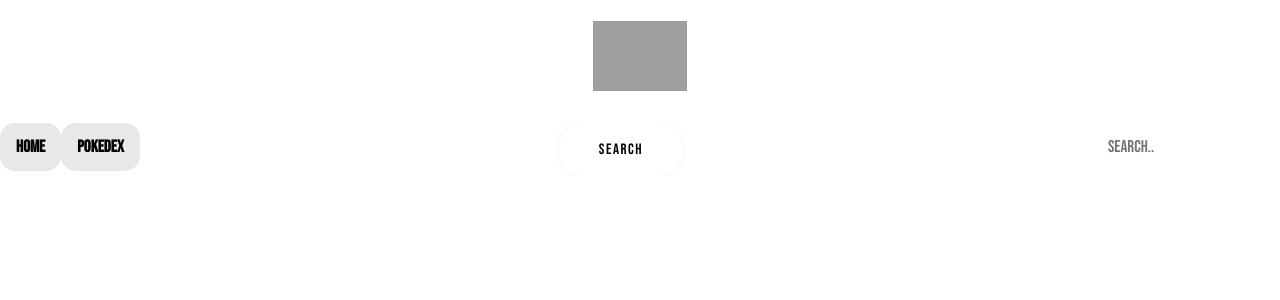
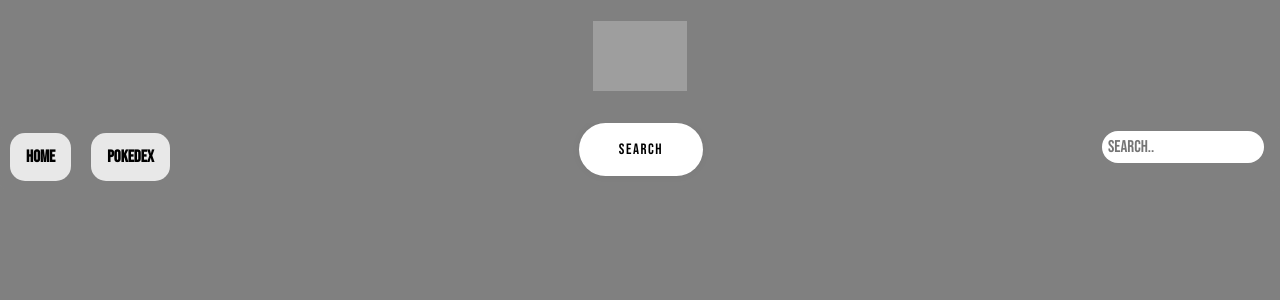
Before and after one commit to stiles667/Pokemon, a React (Create React App) app in the folder my-project/: page / in a window 1280 px wide. Shown: the top 300 px of the page. Built offline with nearby package versions, Linux system fonts and the light colour scheme; no server answers; grey boxes are pictures that could not be loaded.

Commit message:
Update Main.css

```diff
--- a/my-project/src/composant/Main.css
+++ b/my-project/src/composant/Main.css
@@ -1,23 +1,22 @@
 @import url("https://fonts.googleapis.com/css2?family=Bebas+Neue&display=swap");
 *{
     font-family: "Bebas Neue", sans-serif;
+    /* margin: 0;
+    padding: 0; */
+    background-color: gray;
 
 }
-header {
-    display: flex;
-    justify-content: center;
-    align-items: center;
-    width: 100%;
-    padding: 1rem 2rem;
-    background-color: #ffffff;
-    box-shadow: 0 4px 6px -1px #488aec31, 0 2px 4px -1px #488aec17;
-    font-family: "Bebas Neue", sans-serif;
+body{
 
-  }
+    background-color: gray;
+}
+
 /* Add a black background color to the top navigation bar */
 .topnav {
   overflow: hidden;
-  background-color: #ffffff;
+  background-color: gray;
+  border-radius: 10px;
+
 }
 
 /* Style the links inside the navigation bar */
@@ -112,16 +111,16 @@ button {
 
  button:hover {
   letter-spacing: 3px;
-  background-color: hsl(261deg 80% 48%);
+  background-color: hsl(0, 80%, 48%);
   color: hsl(0, 0%, 100%);
-  box-shadow: rgb(93 24 220) 0px 7px 29px 0px;
+  box-shadow: rgb(220, 24, 24) 0px 7px 29px 0px;
  }
 
  button:active {
   letter-spacing: 3px;
-  background-color: hsl(261deg 80% 48%);
+  background-color: hsl(0, 80%, 48%);
   color: hsl(0, 0%, 100%);
-  box-shadow: rgb(93 24 220) 0px 0px 0px 0px;
+  box-shadow: rgb(166, 8, 8) 0px 0px 0px 0px;
   transform: translateY(10px);
   transition: 100ms;
  }
@@ -177,3 +176,13 @@ button {
  .link-button:hover::before {
   width: 100%;
  }
+ .container{
+  background-color: gray;
+ }
+input {
+  background-color: #ffffff;
+  border-radius: 20px;
+}
+.link-button{
+  margin: 10px;
+}
```
